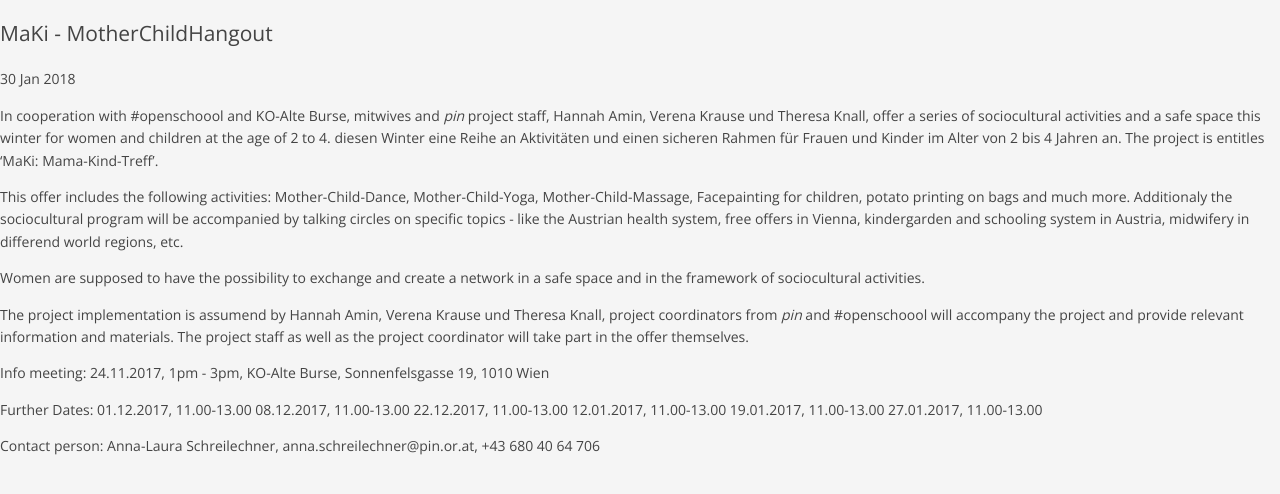
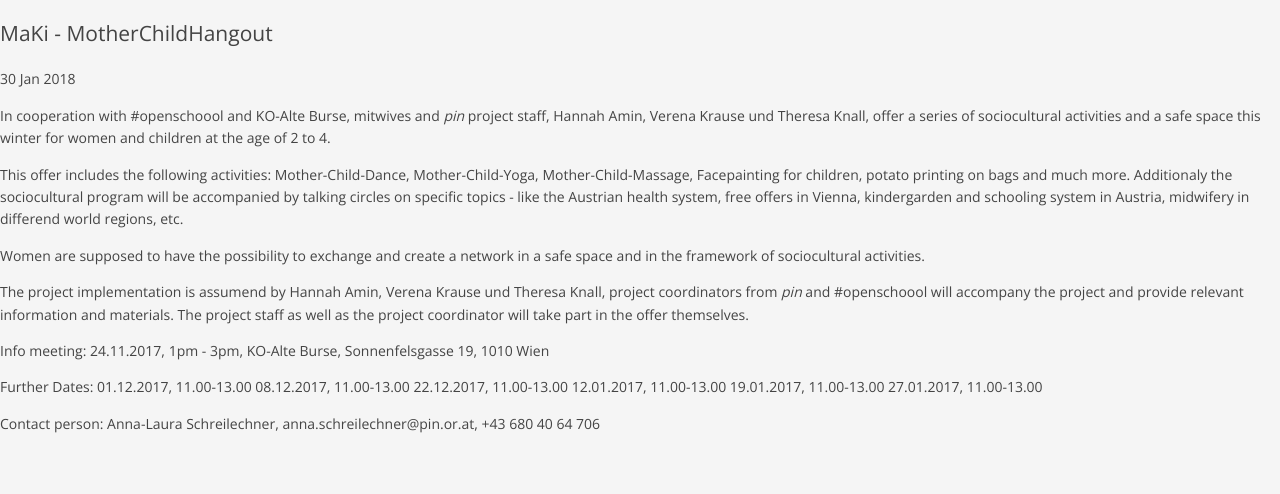
Before and after one commit to pinverein/anna-laura, a Jekyll site: the page built from _posts/en/projects/2018-01-30-project_1.md, in a window 1280 px wide. Shown: the top 494 px of the page. Built offline with Jekyll 4.4.1, drawn with Linux system fonts in a browser that asks for light colours; comment, search, counter and statistics services are not loaded.

Commit message:
Update 2018-01-30-project_1.md

```diff
--- a/_posts/en/projects/2018-01-30-project_1.md
+++ b/_posts/en/projects/2018-01-30-project_1.md
@@ -10,7 +10,7 @@ weight: 1
 image: /assets/img/171118-maki-web.png
 ---
 
-In cooperation with #openschoool and KO-Alte Burse, mitwives and *pin* project staff, Hannah Amin, Verena Krause und Theresa Knall, offer a series of sociocultural activities and a safe space this winter for women and children at the age of 2 to 4. diesen Winter eine Reihe an Aktivitäten und einen sicheren Rahmen für Frauen und Kinder im Alter von 2 bis 4 Jahren an. The project is entitles 'MaKi: Mama-Kind-Treff'.
+In cooperation with #openschoool and KO-Alte Burse, mitwives and *pin* project staff, Hannah Amin, Verena Krause und Theresa Knall, offer a series of sociocultural activities and a safe space this winter for women and children at the age of 2 to 4.
 
 This offer includes the following activities: Mother-Child-Dance, Mother-Child-Yoga, Mother-Child-Massage, Facepainting for children, potato printing on bags and much more. Additionaly the sociocultural program will be accompanied by talking circles on specific topics - like the Austrian health system, free offers in Vienna, kindergarden and schooling system in Austria, midwifery in differend world regions, etc.
 
```
